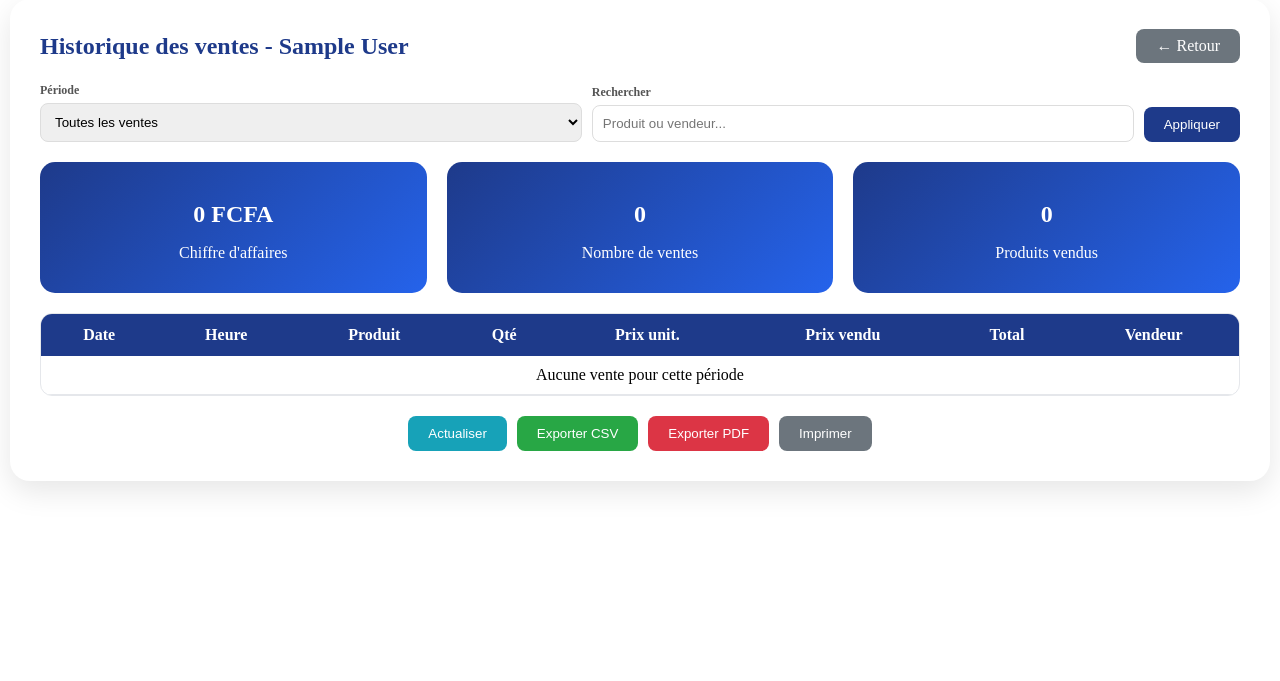
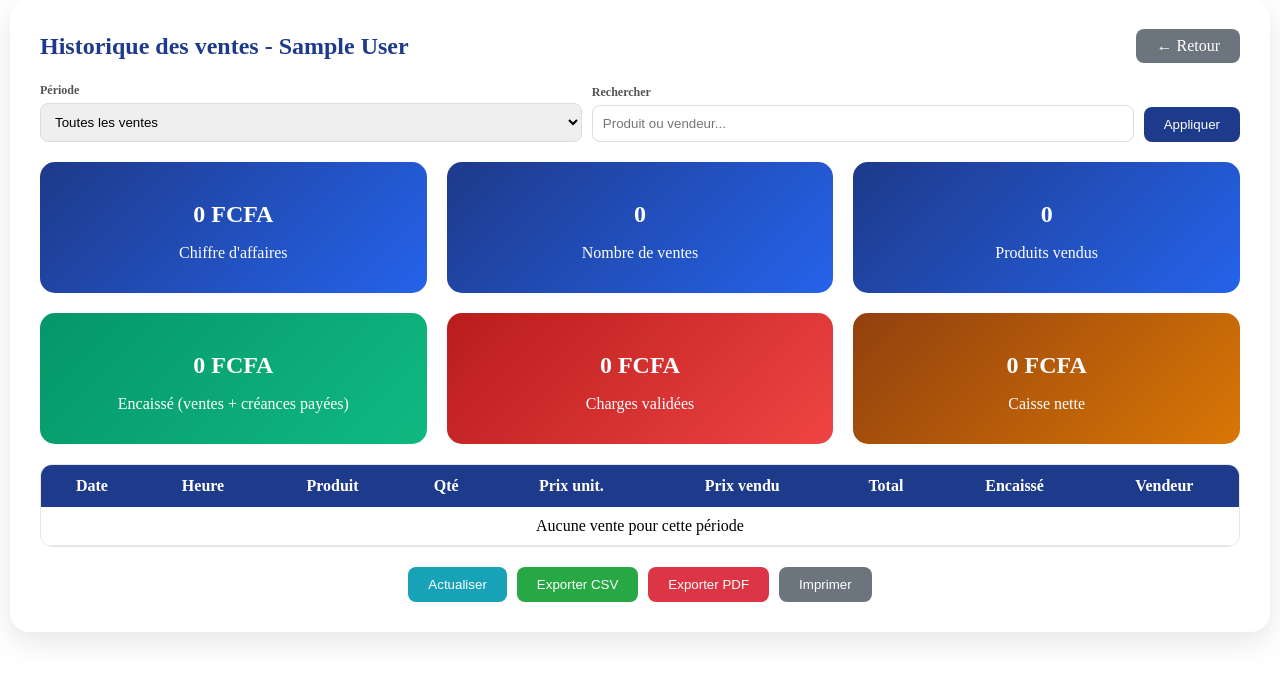
Before and after one commit to essowasapotcholipeyi7-hub/gbutik-medilogic, a Flask app: page /historique_ventes in a window 1280 px wide. Shown: the part 21-702 px from the top of the page. Run offline with Flask 3, Linux system fonts and the light colour scheme; the visitor is signed in with stand-in values (Sample User, id 1); data that the repository does not hold is empty.

Commit message:
Ajoute encaisse, charges et caisse nette a l'historique des ventes
Comme pour les statistiques, l'historique des ventes n'affichait que
le chiffre d'affaires brut. Ajoute pour la periode filtree (jour/
semaine/mois/personnalisee) :
- une colonne Encaisse par vente (avec indicateur creance)
- 3 cartes : Encaisse total, Charges validees, Caisse nette
- nouvel endpoint /api/get_paiements_creances pour recuperer tous les
  paiements de creances et les filtrer cote client comme les ventes

Les exports CSV et PDF ainsi que l'impression reprennent desormais
ces memes donnees (colonne Encaisse/Creance + recapitulatif).

Co-Authored-By: Claude Sonnet 5 <noreply@anthropic.com>

```diff
--- a/templates/historique_ventes.html
+++ b/templates/historique_ventes.html
@@ -43,6 +43,9 @@
         <div class="stat-card"><h3 id="totalCA">0</h3><p>Chiffre d'affaires</p></div>
         <div class="stat-card"><h3 id="nbVentes">0</h3><p>Nombre de ventes</p></div>
         <div class="stat-card"><h3 id="nbProduits">0</h3><p>Produits vendus</p></div>
+        <div class="stat-card stat-card-encaisse"><h3 id="totalEncaisse">0</h3><p>Encaissé (ventes + créances payées)</p></div>
+        <div class="stat-card stat-card-charges"><h3 id="totalCharges">0</h3><p>Charges validées</p></div>
+        <div class="stat-card stat-card-nette"><h3 id="totalCaisseNette">0</h3><p>Caisse nette</p></div>
     </div>
 
     <!-- Tableau -->
@@ -50,11 +53,11 @@
         <table id="historiqueTable">
             <thead>
                 <tr>
-                    <th>Date</th><th>Heure</th><th>Produit</th><th>Qté</th><th>Prix unit.</th><th>Prix vendu</th><th>Total</th><th>Vendeur</th>
+                    <th>Date</th><th>Heure</th><th>Produit</th><th>Qté</th><th>Prix unit.</th><th>Prix vendu</th><th>Total</th><th>Encaissé</th><th>Vendeur</th>
                 </tr>
             </thead>
             <tbody id="historiqueBody">
-                <tr><td colspan="8">Chargement...<\/td><\/tr>
+                <tr><td colspan="9">Chargement...<\/td><\/tr>
             </tbody>
         </table>
     </div>
@@ -78,6 +81,9 @@
     .stats { display: grid; grid-template-columns: repeat(3, 1fr); gap: 20px; margin-bottom: 20px; }
     .stat-card { background: linear-gradient(135deg, #1e3a8a 0%, #2563eb 100%); color: white; padding: 15px; border-radius: 15px; text-align: center; }
     .stat-card h3 { font-size: 24px; margin-bottom: 5px; }
+    .stat-card-encaisse { background: linear-gradient(135deg, #059669 0%, #10b981 100%); }
+    .stat-card-charges { background: linear-gradient(135deg, #b91c1c 0%, #ef4444 100%); }
+    .stat-card-nette { background: linear-gradient(135deg, #92400e 0%, #d97706 100%); }
     label { font-weight: bold; color: #555; font-size: 12px; }
     @media print {
         .card { box-shadow: none; margin: 0; padding: 10px; }
@@ -93,7 +99,11 @@
 
 <script>
     let toutesVentes = [];
+    let toutesCharges = [];
+    let tousPaiements = [];
     let ventesFiltrees = [];
+    let chargesFiltrees = [];
+    let paiementsFiltres = [];
 
     function changerPeriode() {
         var periode = document.getElementById('periodeFilter').value;
@@ -111,16 +121,49 @@
     }
 
     function chargerHistorique() {
-        fetch('/api/get_historique_ventes')
-            .then(response => response.json())
-            .then(data => {
-                toutesVentes = data;
+        Promise.all([
+            fetch('/api/get_historique_ventes').then(r => r.json()),
+            fetch('/api/get_charges').then(r => r.json()),
+            fetch('/api/get_paiements_creances').then(r => r.json())
+        ])
+            .then(([ventes, charges, paiements]) => {
+                toutesVentes = ventes;
+                toutesCharges = charges;
+                tousPaiements = paiements;
                 appliquerFiltres();
             })
             .catch(error => {
                 console.error('Erreur:', error);
-                document.getElementById('historiqueBody').innerHTML = '<tr><td colspan="8">Erreur de chargement<\/td><\/tr>';
+                document.getElementById('historiqueBody').innerHTML = '<tr><td colspan="9">Erreur de chargement<\/td><\/tr>';
             });
+    }
+
+    // Teste une date au format DD/MM/YYYY contre le filtre de période actuel
+    // (utilisé pour les ventes, les charges validées et les paiements de
+    // créances validés, afin que les 3 restent cohérents sur la même période).
+    function dateDansPeriode(dateStr, periode, dateDebut, dateFin) {
+        if (!dateStr) return false;
+        var parts = dateStr.split('/');
+        if (parts.length !== 3) return false;
+        var d = new Date(parts[2], parts[1] - 1, parts[0]);
+
+        if (periode === 'today') {
+            var today = new Date().toLocaleDateString('fr-FR');
+            return dateStr === today;
+        } else if (periode === 'week') {
+            var weekAgo = new Date();
+            weekAgo.setDate(weekAgo.getDate() - 7);
+            return d >= weekAgo;
+        } else if (periode === 'month') {
+            var now = new Date();
+            return parseInt(parts[1]) === now.getMonth() + 1 && parseInt(parts[2]) === now.getFullYear();
+        } else if (periode === 'custom' && dateDebut && dateFin) {
+            var debut = new Date(dateDebut);
+            var fin = new Date(dateFin);
+            fin.setHours(23, 59, 59);
+            return d >= debut && d <= fin;
+        }
+        return true; // 'all'
     }
 
     function appliquerFiltres() {
@@ -129,39 +172,7 @@
         var dateDebut = document.getElementById('dateDebut').value;
         var dateFin = document.getElementById('dateFin').value;
 
-        var filtered = [...toutesVentes];
-
-        if (periode === 'today') {
-            var today = new Date().toLocaleDateString('fr-FR');
-            filtered = filtered.filter(v => v.date === today);
-        } else if (periode === 'week') {
-            var today = new Date();
-            var weekAgo = new Date(today);
-            weekAgo.setDate(today.getDate() - 7);
-            filtered = filtered.filter(v => {
-                if (!v.date) return false;
-                var parts = v.date.split('/');
-                var vDate = new Date(parts[2], parts[1]-1, parts[0]);
-                return vDate >= weekAgo;
-            });
-        } else if (periode === 'month') {
-            var today = new Date();
-            filtered = filtered.filter(v => {
-                if (!v.date) return false;
-                var parts = v.date.split('/');
-                return parseInt(parts[1]) === today.getMonth() + 1 && parseInt(parts[2]) === today.getFullYear();
-            });
-        } else if (periode === 'custom' && dateDebut && dateFin) {
-            var debut = new Date(dateDebut);
-            var fin = new Date(dateFin);
-            fin.setHours(23, 59, 59);
-            filtered = filtered.filter(v => {
-                if (!v.date) return false;
-                var parts = v.date.split('/');
-                var vDate = new Date(parts[2], parts[1]-1, parts[0]);
-                return vDate >= debut && vDate <= fin;
-            });
-        }
+        var filtered = toutesVentes.filter(v => dateDansPeriode(v.date, periode, dateDebut, dateFin));
 
         if (search) {
             filtered = filtered.filter(v =>
@@ -171,26 +182,34 @@
         }
 
         ventesFiltrees = filtered;
+
+        // Charges validées et paiements de créance validés sur la même
+        // période, avec leur date de VALIDATION (le cash bouge ce jour-là,
+        // pas le jour de la demande) - même logique que /api/get_caisse_jour.
+        chargesFiltrees = toutesCharges.filter(c =>
+            c.statut === 'VALIDEE' && dateDansPeriode((c.dateValidation || '').split(' ')[0], periode, dateDebut, dateFin)
+        );
+        paiementsFiltres = tousPaiements.filter(p =>
+            p.statut === 'VALIDEE' && dateDansPeriode(p.dateValidation, periode, dateDebut, dateFin)
+        );
+
         afficherVentes();
     }
 
     function afficherVentes() {
         var tbody = document.getElementById('historiqueBody');
-        var totalCA = 0, nbVentes = 0, nbProduits = 0;
+        var totalCA = 0, nbVentes = 0, nbProduits = 0, totalEncaisseVentes = 0;
         tbody.innerHTML = '';
 
         if (!ventesFiltrees || ventesFiltrees.length === 0) {
-            tbody.innerHTML = '<tr><td colspan="8" style="text-align:center;">Aucune vente pour cette période<\/td><\/tr>';
-            document.getElementById('totalCA').innerHTML = '0 FCFA';
-            document.getElementById('nbVentes').innerHTML = '0';
-            document.getElementById('nbProduits').innerHTML = '0';
-            return;
-        }
-
+            tbody.innerHTML = '<tr><td colspan="9" style="text-align:center;">Aucune vente pour cette période<\/td><\/tr>';
+        } else {
             ventesFiltrees.forEach(function(v) {
                 totalCA += v.total || 0;
                 nbVentes++;
                 nbProduits += v.quantite || 0;
+                var montantEncaisse = (v.montantEncaisse !== undefined) ? v.montantEncaisse : v.total;
+                totalEncaisseVentes += montantEncaisse || 0;
 
                 var row = tbody.insertRow();
                 row.insertCell(0).textContent = v.date || '';
@@ -200,12 +219,24 @@
                 row.insertCell(4).textContent = (v.prix_unitaire || 0).toLocaleString('fr-FR') + ' FCFA';
                 row.insertCell(5).textContent = (v.prix_vendu || 0).toLocaleString('fr-FR') + ' FCFA';
                 row.insertCell(6).innerHTML = '<strong>' + (v.total || 0).toLocaleString('fr-FR') + ' FCFA</strong>';
-            row.insertCell(7).textContent = v.vendeur || '';
+                var celluleEncaisse = row.insertCell(7);
+                celluleEncaisse.textContent = montantEncaisse.toLocaleString('fr-FR') + ' FCFA';
+                if (v.creance) celluleEncaisse.innerHTML += ' <span style="color:#dc3545; font-size:11px;">(créance)</span>';
+                row.insertCell(8).textContent = v.vendeur || '';
             });
+        }
+
+        var totalPaiementsCreances = paiementsFiltres.reduce((s, p) => s + (p.montant || 0), 0);
+        var totalCharges = chargesFiltrees.reduce((s, c) => s + (c.montant || 0), 0);
+        var encaisse = totalEncaisseVentes + totalPaiementsCreances;
+        var caisseNette = encaisse - totalCharges;
 
         document.getElementById('totalCA').innerHTML = totalCA.toLocaleString('fr-FR') + ' FCFA';
         document.getElementById('nbVentes').innerHTML = nbVentes;
         document.getElementById('nbProduits').innerHTML = nbProduits;
+        document.getElementById('totalEncaisse').innerHTML = encaisse.toLocaleString('fr-FR') + ' FCFA';
+        document.getElementById('totalCharges').innerHTML = totalCharges.toLocaleString('fr-FR') + ' FCFA';
+        document.getElementById('totalCaisseNette').innerHTML = caisseNette.toLocaleString('fr-FR') + ' FCFA';
     }
 
     function rechercher() {
@@ -228,11 +259,23 @@
             return;
         }
 
-        var csv = "Date,Heure,Produit,Quantité,Prix unitaire,Prix vendu,Total,Vendeur\n";
+        var totalPaiementsCreances = paiementsFiltres.reduce((s, p) => s + (p.montant || 0), 0);
+        var totalCharges = chargesFiltrees.reduce((s, c) => s + (c.montant || 0), 0);
+        var totalEncaisseVentes = ventesFiltrees.reduce((s, v) => s + ((v.montantEncaisse !== undefined) ? v.montantEncaisse : v.total || 0), 0);
+        var encaisse = totalEncaisseVentes + totalPaiementsCreances;
+        var caisseNette = encaisse - totalCharges;
+
+        var csv = "Date,Heure,Produit,Quantité,Prix unitaire,Prix vendu,Total,Encaissé,Créance,Vendeur\n";
         ventesFiltrees.forEach(function(v) {
+            var montantEncaisse = (v.montantEncaisse !== undefined) ? v.montantEncaisse : v.total;
             csv += v.date + "," + v.heure + "," + v.produit + "," + v.quantite + "," +
-                   v.prix_unitaire + "," + v.prix_vendu + "," + v.total + "," + v.vendeur + "\n";
+                   v.prix_unitaire + "," + v.prix_vendu + "," + v.total + "," + montantEncaisse + "," +
+                   (v.creance ? "Oui" : "Non") + "," + v.vendeur + "\n";
         });
+        csv += "\n";
+        csv += "Encaissé total (ventes + créances payées)," + encaisse + "\n";
+        csv += "Charges validées," + totalCharges + "\n";
+        csv += "Caisse nette," + caisseNette + "\n";
 
         var blob = new Blob(["\uFEFF" + csv], { type: 'text/csv;charset=utf-8;' });
         var link = document.createElement('a');
@@ -255,10 +298,16 @@
         var totalCA = ventesFiltrees.reduce((sum, v) => sum + (v.total || 0), 0);
         var totalVentes = ventesFiltrees.length;
         var totalProduits = ventesFiltrees.reduce((sum, v) => sum + (v.quantite || 0), 0);
+        var totalPaiementsCreances = paiementsFiltres.reduce((s, p) => s + (p.montant || 0), 0);
+        var totalCharges = chargesFiltrees.reduce((s, c) => s + (c.montant || 0), 0);
+        var totalEncaisseVentes = ventesFiltrees.reduce((s, v) => s + ((v.montantEncaisse !== undefined) ? v.montantEncaisse : v.total || 0), 0);
+        var encaisse = totalEncaisseVentes + totalPaiementsCreances;
+        var caisseNette = encaisse - totalCharges;
         var today = new Date().toLocaleDateString('fr-FR');
 
         var rowsHtml = '';
         ventesFiltrees.forEach(function(v) {
+            var montantEncaisse = (v.montantEncaisse !== undefined) ? v.montantEncaisse : v.total;
             rowsHtml += `<tr>
                 <td style="border:1px solid #ddd; padding:8px;">${v.date || ''}</td>
                 <td style="border:1px solid #ddd; padding:8px;">${v.heure || ''}</td>
@@ -267,6 +316,7 @@
                 <td style="border:1px solid #ddd; padding:8px; text-align:right;">${(v.prix_unitaire || 0).toLocaleString('fr-FR')} FCFA</td>
                 <td style="border:1px solid #ddd; padding:8px; text-align:right;">${(v.prix_vendu || 0).toLocaleString('fr-FR')} FCFA</td>
                 <td style="border:1px solid #ddd; padding:8px; text-align:right;"><strong>${(v.total || 0).toLocaleString('fr-FR')} FCFA</strong></td>
+                <td style="border:1px solid #ddd; padding:8px; text-align:right;">${montantEncaisse.toLocaleString('fr-FR')} FCFA${v.creance ? ' (créance)' : ''}</td>
                 <td style="border:1px solid #ddd; padding:8px;">${v.vendeur || ''}</td>
             </tr>`;
         });
@@ -298,12 +348,17 @@
                 <p>Généré le ${today}</p>
             </div>
             <div class="summary">
-                <div class="summary-item">Total CA: ${totalCA.toLocaleString('fr-FR')} FCFA</div>
+                <div class="summary-item">Chiffre d'affaires: ${totalCA.toLocaleString('fr-FR')} FCFA</div>
                 <div class="summary-item">Nombre de ventes: ${totalVentes}</div>
                 <div class="summary-item">Produits vendus: ${totalProduits}</div>
             </div>
+            <div class="summary">
+                <div class="summary-item" style="background:#059669;">Encaissé (ventes + créances payées): ${encaisse.toLocaleString('fr-FR')} FCFA</div>
+                <div class="summary-item" style="background:#b91c1c;">Charges validées: ${totalCharges.toLocaleString('fr-FR')} FCFA</div>
+                <div class="summary-item" style="background:#92400e;">Caisse nette: ${caisseNette.toLocaleString('fr-FR')} FCFA</div>
+            </div>
             <table>
-                <thead><tr><th>Date</th><th>Heure</th><th>Produit</th><th>Qté</th><th>Prix unit.</th><th>Prix vendu</th><th>Total</th><th>Vendeur</th></tr></thead>
+                <thead><tr><th>Date</th><th>Heure</th><th>Produit</th><th>Qté</th><th>Prix unit.</th><th>Prix vendu</th><th>Total</th><th>Encaissé</th><th>Vendeur</th></tr></thead>
                 <tbody>${rowsHtml}</tbody>
             </table>
             <div class="footer">Document généré par GBoutik-MediLogic</div>
```
Also changed, not shown: app_multi.py (+40 -1 lines). Lines whose indentation alone changed are shown as unchanged.
